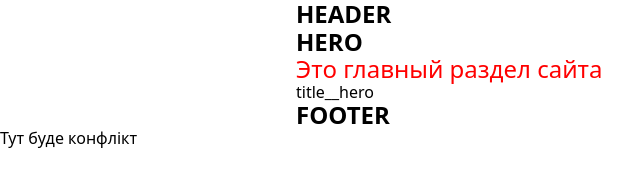
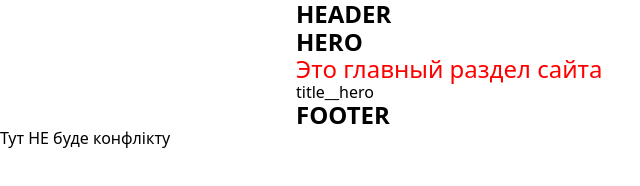
Before and after one commit to dmitriydegtyarev/JS-team-project-test-withData, a website built with Parcel: page src/index.html in a window 1280 px wide. Shown: the full height of the page, 0-640 px from the left. Built offline with nearby package versions, Linux system fonts and the light colour scheme.

Commit message:
Переробив. Не конфлікт.

```diff
--- a/src/index.html
+++ b/src/index.html
@@ -18,5 +18,5 @@
 
   <script src="./index.js"></script>
 </body>
-<p>Тут буде конфлікт</p>
+<p>Тут НЕ буде конфлікту</p>
 </html>
```
